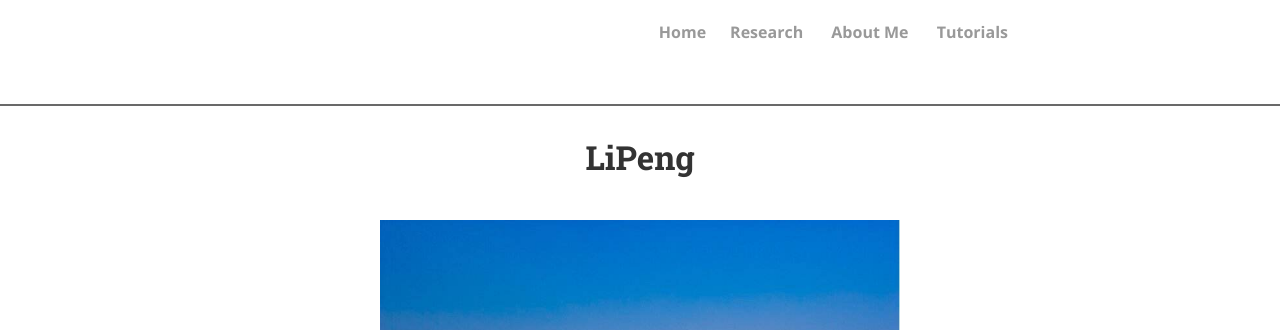
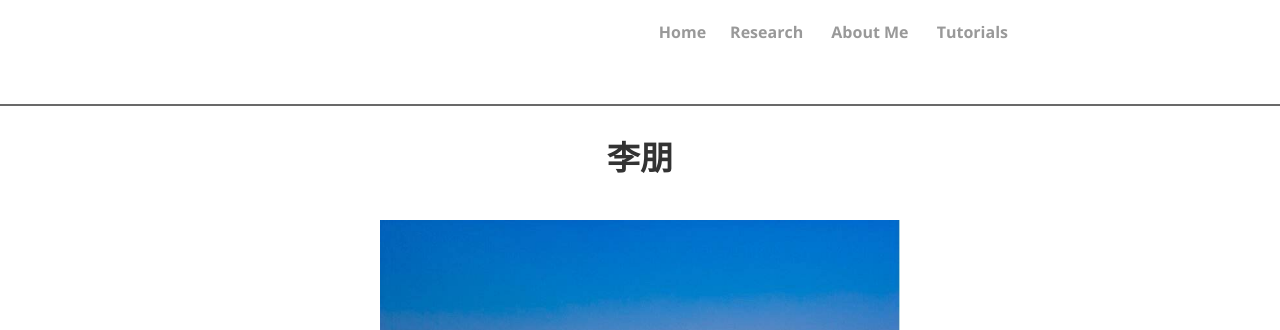
Before and after one commit to lp48280421/lp48280421.github.io, a Jekyll site: the page built from index.html, in a window 1280 px wide. Shown: the top 330 px of the page. Built offline with Jekyll 4.4.1, drawn with Linux system fonts in a browser that asks for light colours; nearby versions of some CDN libraries; the list of posts is cut into pages by our own code; comment, search, counter and statistics services are not loaded; a style sheet for code colours, icons or effects is not loaded.

Commit message:
Update index.html

```diff
--- a/index.html
+++ b/index.html
@@ -1,6 +1,6 @@
 ---
 layout: page
-title: LiPeng
+title: 李朋
 ---
 <div class="home">
   <script async src="https://www.googletagmanager.com/gtag/js?id=UA-108085250-1"></script>
```
